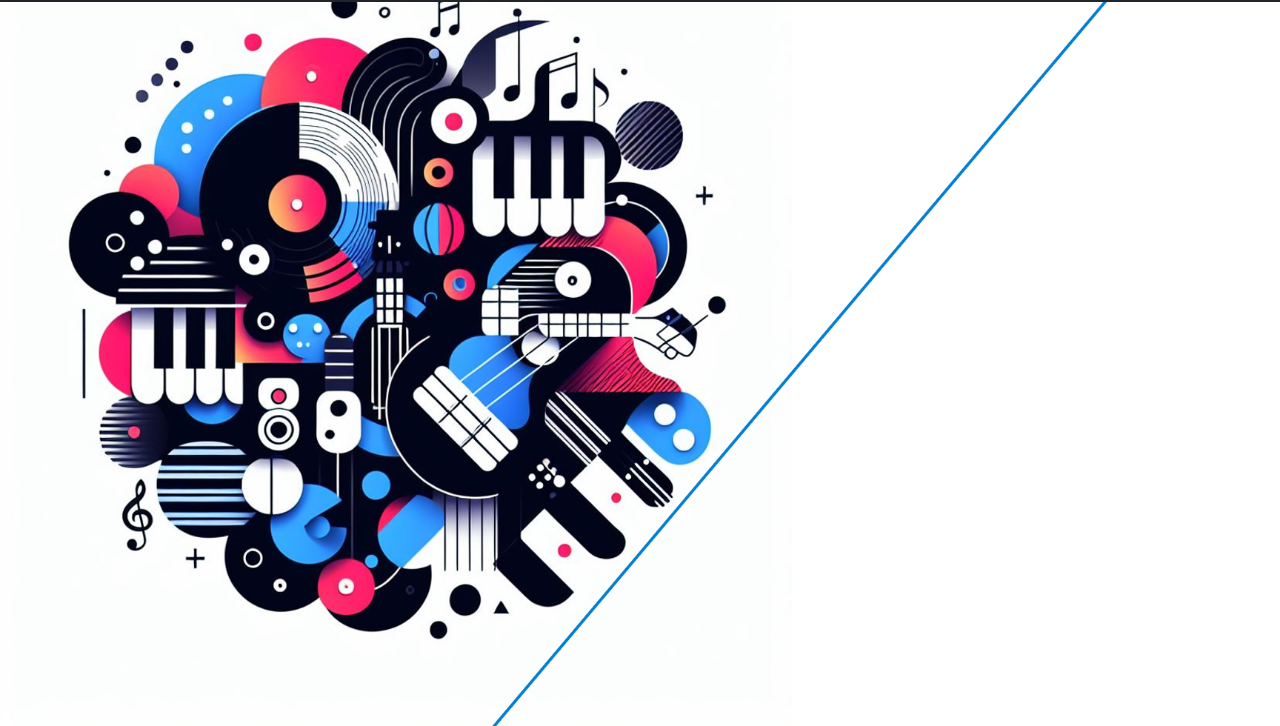
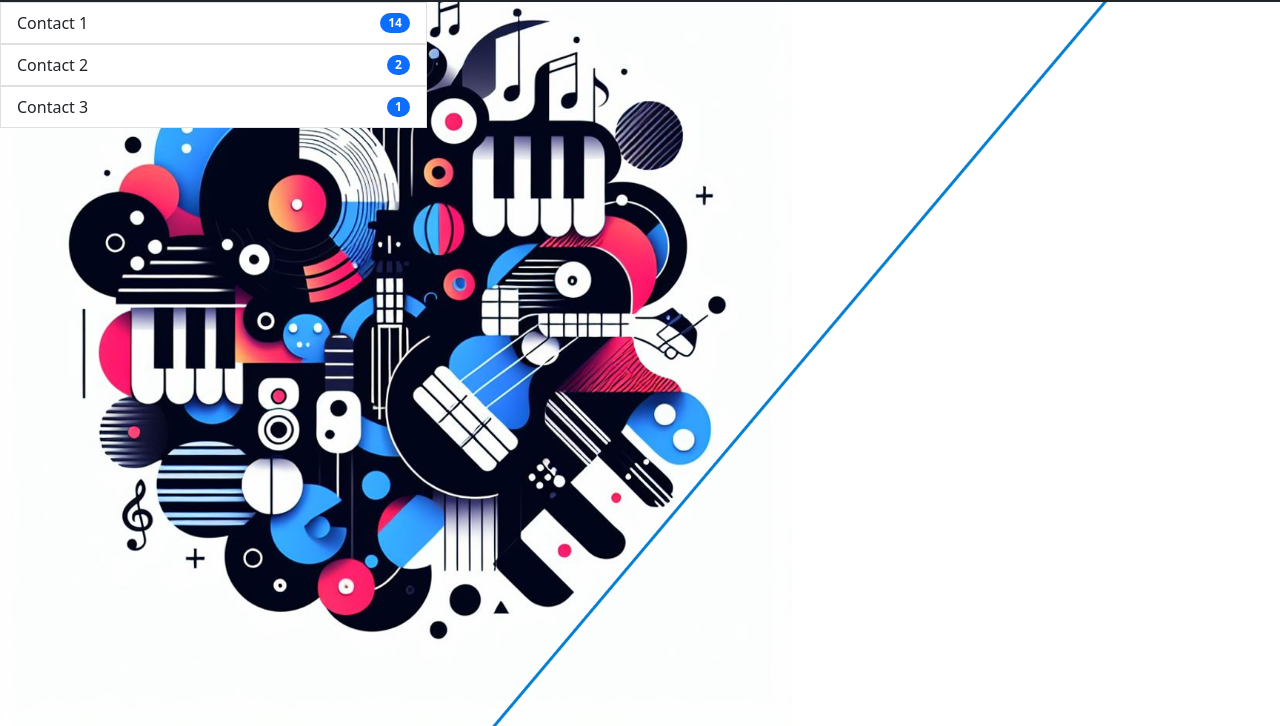
Before and after one commit to rebahozkoc/note-bridge, a plain HTML site: page design/Prototype/Messenger and Sponsor/Messenger.html in a window 1280 px wide. Shown: the part 74-800 px from the top of the page. Drawn offline with nearby package versions, Linux system fonts and the light colour scheme.

Commit message:
Contacts list added

```diff
--- a/design/Prototype/Messenger and Sponsor/Messenger.html
+++ b/design/Prototype/Messenger and Sponsor/Messenger.html
@@ -18,6 +18,11 @@
             background-size: cover;
         }
         .contacts{
+            /*float: left;*/
+            /*display: flex;*/
+            /*margin: 70px;*/
+        }
+        .contacts > .contact{
 
         }
         .messageSpace{
@@ -37,8 +42,8 @@
     <div class="d-flex align-items-start"><img src="/design/images/note-bridge-logo.png" width="200" height="60" alt="Logo"></div>
     <div class="navbar-collapse collapse" id="navbar">
         <ul class="navbar-nav me-auto mb-2 mb-lg-0">
-            <li class="nav-item"><a href="mainPage.html" class="nav-link">Home</a></li>
-            <li class="nav-item"><a href="testPage.html" class="nav-link">About</a></li>
+            <li class="nav-item"><a href="/design/Prototype/mainPage.html" class="nav-link">Home</a></li>
+            <li class="nav-item"><a href="/design/Prototype/testPage.html" class="nav-link">About</a></li>
             <li class="nav-item"><a href="Messenger.html" class="nav-link">Messages</a></li>
         </ul>
         <form class="d-flex" role="search">
@@ -48,6 +53,42 @@
     </div>
 </nav>
 </div>
+<div class="col-xl-12 col-lg-12 col-md-12 col-sm-12 col-12">
+    <div class="col-xl-4 col-lg-4 col-md-4 col-sm-4 col-4">
+        <div class="contacts">
+            <ul class="list-group">
+                <div class="contact">
+                    <li class="list-group-item d-flex justify-content-between align-items-center" onmouseenter="turnGrey(this)" onmouseleave="turnWhite(this)">
+                        Contact 1
+                        <span class="badge rounded-pill bg-primary">14</span>
+                    </li>
+                </div>
+                <div class="contact">
+                    <li class="list-group-item d-flex justify-content-between align-items-center" onmouseenter="turnGrey(this)" onmouseleave="turnWhite(this)">
+                        Contact 2
+                        <span class="badge rounded-pill bg-primary">2</span>
+                    </li>
+                </div>
+                <div class="contact">
+                    <li class="list-group-item d-flex justify-content-between align-items-center" onmouseenter="turnGrey(this)" onmouseleave="turnWhite(this)">
+                        Contact 3
+                        <span class="badge rounded-pill bg-primary">1</span>
+                    </li>
+                </div>
+            </ul>
+        </div>
+    </div>
+    <div class="col-xl-8 col-lg-8 col-md-8 col-sm-8 col-8">
 
+    </div>
+</div>
+<script>
+    function turnGrey(x) {
+        x.className = "list-group-item list-group-item-action list-group-item-secondary d-flex justify-content-between align-items-center"
+    }
+    function turnWhite(x) {
+        x.className = "list-group-item d-flex justify-content-between align-items-center"
+    }
+</script>
 </body>
 </html>
```
